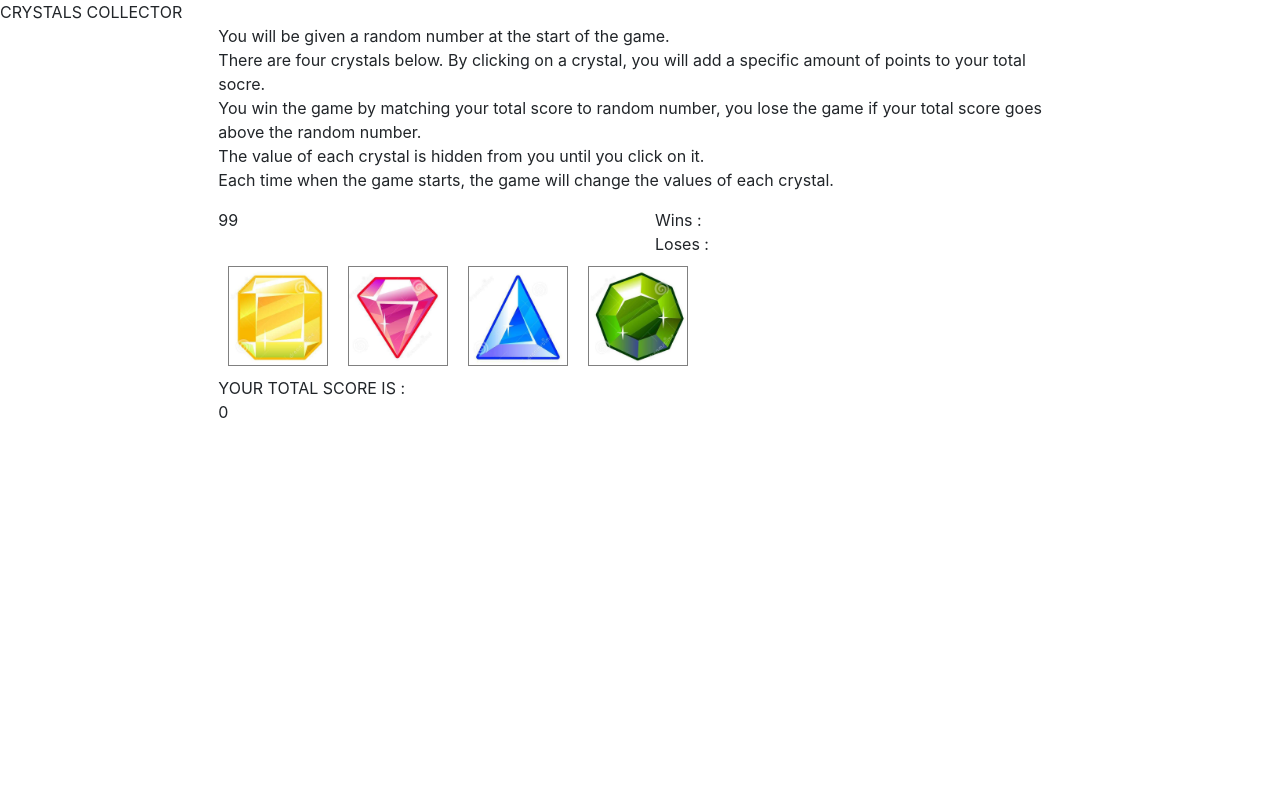
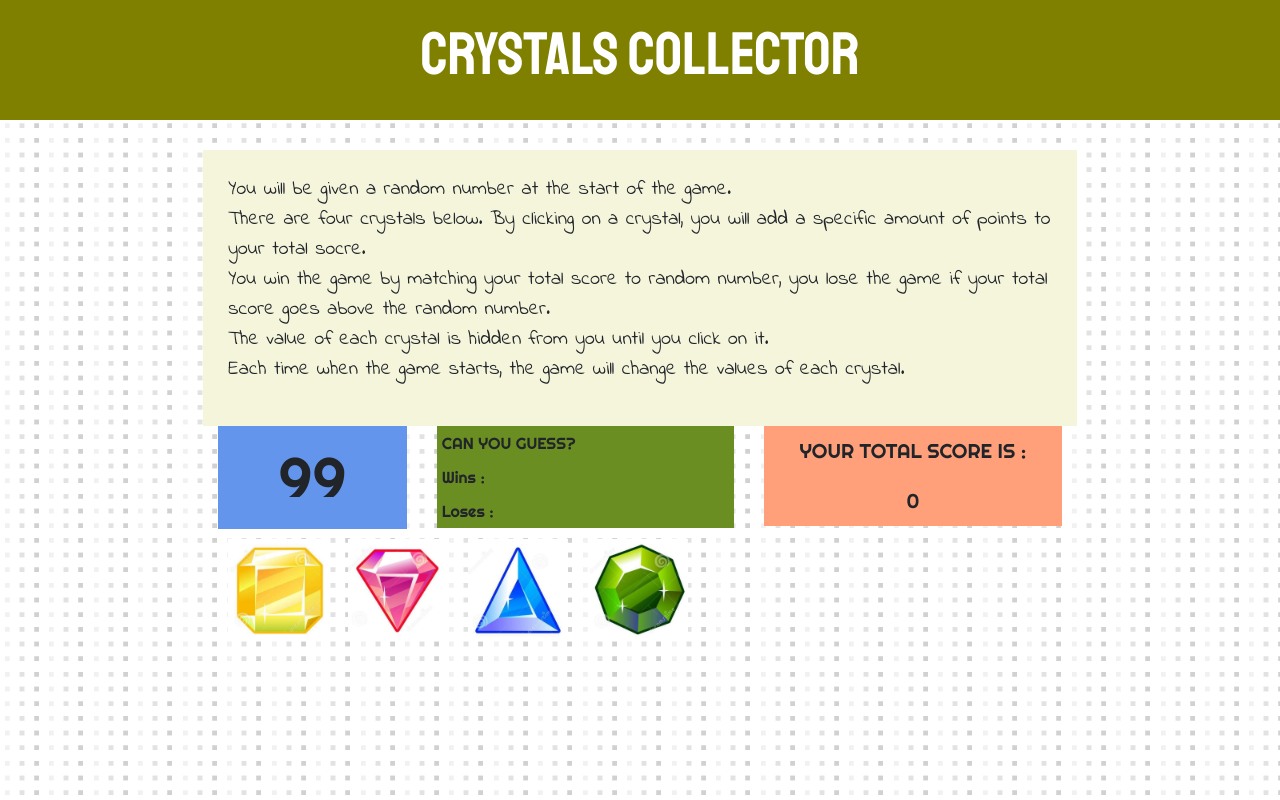
Before and after one commit to dowan1041/unit-4-game, a plain HTML site: page index.html in a window 1280 px wide. Drawn offline with nearby package versions, Linux system fonts and the light colour scheme.

Commit message:
finished

```diff
--- a/assets/css/style.css
+++ b/assets/css/style.css
@@ -1,10 +1,52 @@
+body {
+    background-image: url(../images/tiny-squares.png);
+}
 .crystal {
     height: 100px;
     width: 100px;
-    border: 1px solid gray;
     margin: 10px;
 }
 
 .crystals {
     display: flex;
+    margin: 0 auto;
 }
+
+#title {
+    text-align: center;
+    height: 120px;
+    width: 100%;
+    background-color: olive;
+    color: #ffffff;
+    font-family: 'Staatliches', cursive;
+    font-size: 60px;
+    padding: 10px 0;
+    margin-bottom: 30px;
+}
+
+#howto {
+    background-color: beige;
+    padding: 25px;
+    font-family: 'Indie Flower', cursive;
+    font-size: 20px;
+}
+
+.score {
+    background-color: olivedrab;
+    padding: 5px;
+    font-family: 'Righteous', cursive;
+}
+#targetNumber {
+    background-color: cornflowerblue;
+    text-align: center;
+    padding: 10px;
+    font-size: 55px;
+    font-family: 'Righteous', cursive;
+}
+.sum {
+    text-align: center;
+    padding: 10px;
+    font-size: 20px;
+    font-family: 'Righteous', cursive;
+    background-color: lightsalmon;
+}
--- a/index.html
+++ b/index.html
@@ -6,17 +6,20 @@
     <meta http-equiv="X-UA-Compatible" content="ie=edge">
     <link rel="stylesheet" href="https://stackpath.bootstrapcdn.com/bootstrap/4.2.1/css/bootstrap.min.css" integrity="sha384-GJzZqFGwb1QTTN6wy59ffF1BuGJpLSa9DkKMp0DgiMDm4iYMj70gZWKYbI706tWS" crossorigin="anonymous">
     <link rel="stylesheet" href="assets/css/style.css" type="text/css">
+    <link href="https://fonts.googleapis.com/css?family=Indie+Flower|Righteous|Staatliches" rel="stylesheet">
     <title>CrystalsCollector Game</title>
 
 </head>
 <body>
     <header>
+        <div id="title">
             CRYSTALS COLLECTOR
+        </div>
     </header>
     <div class = "conatiner">
         <div class="row">
             <div class="col-md-2"></div>
-            <div class="col-md-8">
+            <div class="col-md-8" id="howto">
                 <p> You will be given a random number at the start of the game.
                     <br>
                     There are four crystals below. By clicking on a crystal, you will add a specific amount of points to your total socre.
@@ -33,42 +36,37 @@
         <div class="row">
             <div class="col-md-2"></div>
 
-            <div class="col-md-4">
+            <div class="col-md-2">
                 <div id="targetNumber"></div>
             </div>
 
-            <div class="col-md-4">
-                <div>
-                    <span id="message"></span>
+            <div class="col-md-3">
+                <div class="score">
+                    <span id="message">CAN YOU GUESS?</span>
                 </div>
-                <div>Wins :
+                <div class="score">Wins :
                     <span id="wins"></span>
                 </div>
-                <div>Loses :
+                <div class="score">Loses :
                     <span id="losses"></span>
                 </div>
             </div>
-            <div class="col-md-2"></div>
+            <div class="col-md-3">
+                <div class="sum">
+                        YOUR TOTAL SCORE IS :
+                </div>
+                <div class="sum" id = "yourNumber">
+                </div>
+            </div>
         </div>
         <div class="row">
             <div class="col-md-2"></div>
             <div class="col-md-8">
                 <div class="crystals"></div>
             </div>
-            <div class="col-md-2"></div>
-        </div>
-        <div class="row">
-            <div class="col-md-2"></div>
-            <div class="col-md-8">
-                <div>
-                        YOUR TOTAL SCORE IS :
-                </div>
-                <div id = "yourNumber">
+            <div class="col-md-2">
 
-                </div>
             </div>
-            <div class="col-md-2"></div>
-
         </div>
     </div>
 
```
Also changed, not shown: assets/images/tiny-squares.png (added), 2 other files.
